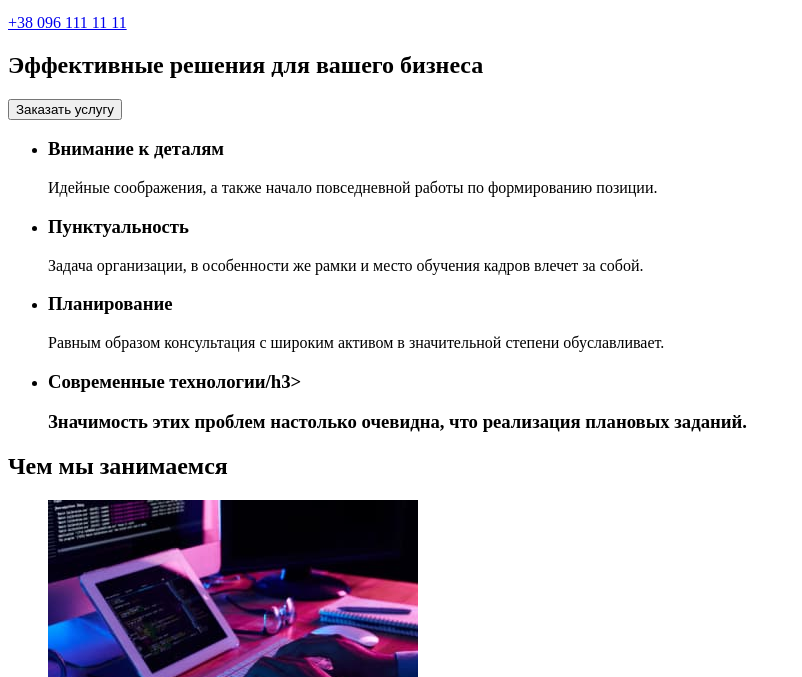
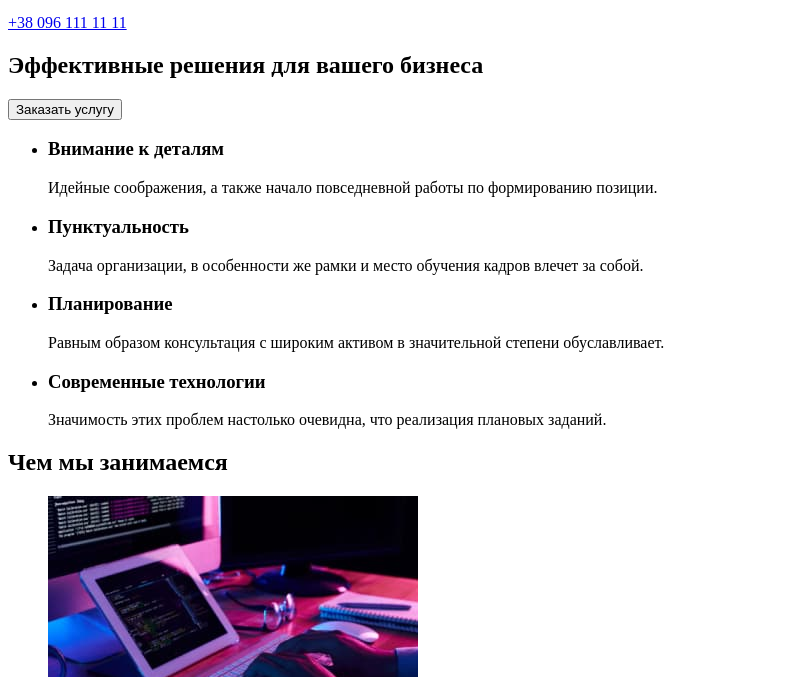
Before and after one commit to belyy10/goit-markup-hw-01, a plain HTML site: page index.html in a window 1280 px wide. Shown: the part 123-800 px from the top of the page, without its empty margins (0-802 px from the left). Drawn offline with Linux system fonts and the light colour scheme.

Commit message:
2) поправка

```diff
--- a/index.html
+++ b/index.html
@@ -37,7 +37,7 @@
             <p>Равным образом консультация с широким активом в значительной степени обуславливает.</p>
         </li>
         <li>
-            <h3>Современные технологии/h3>
+            <h3>Современные технологии</h3>
             <p>Значимость этих проблем настолько очевидна, что реализация плановых заданий.</p>
         </li>
     </ul>
```
